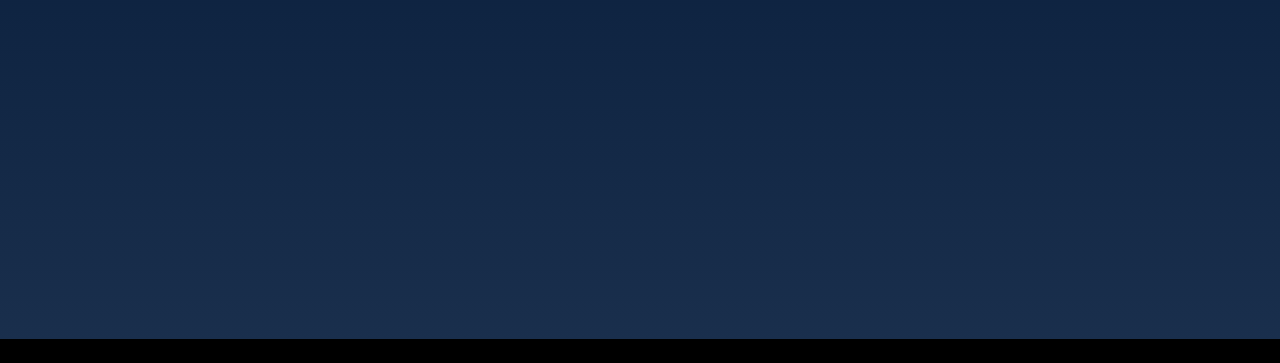
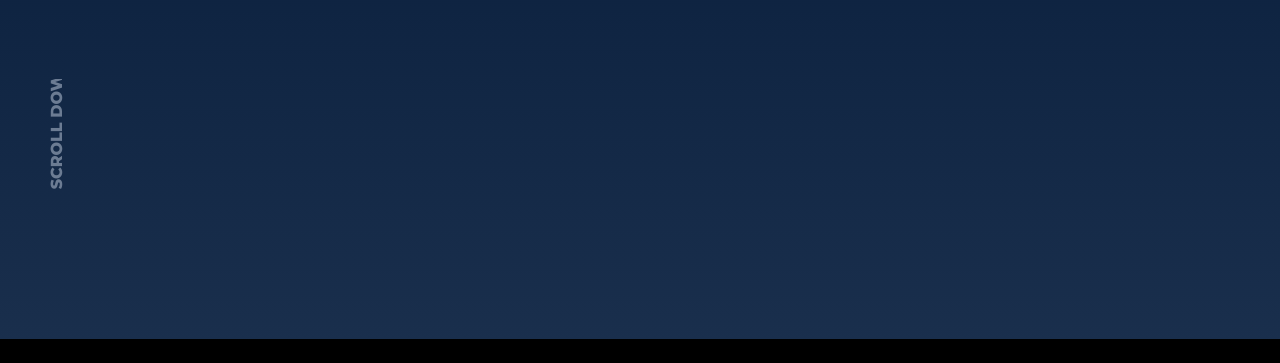
Before and after one commit to brian-cross/portfolio-site, a Next.js app: page / in a window 1280 px wide. Shown: the part 461-824 px from the top of the page. Built offline with nearby package versions, Linux system fonts and the light colour scheme.

Commit message:
Added component

```diff
--- a/pages/index.js
+++ b/pages/index.js
@@ -4,6 +4,7 @@ import Home from "../components/Home";
 import About from "../components/About";
 import Work from "../components/Work";
 import Contact from "../components/Contact";
+import ScrollPrompt from "../components/ScrollPrompt";
 
 export default function Main() {
   const [homeVisible, setHomeVisible] = useState(false);
@@ -16,6 +17,7 @@ export default function Main() {
         onVisible={() => setHeaderVisible(true)}
       />
       <Home onVisible={() => setHomeVisible(true)} />
+      {headerVisible ? <ScrollPrompt /> : null}
       {headerVisible ? <Work /> : null}
       {headerVisible ? <About /> : null}
       {headerVisible ? <Contact /> : null}
```
